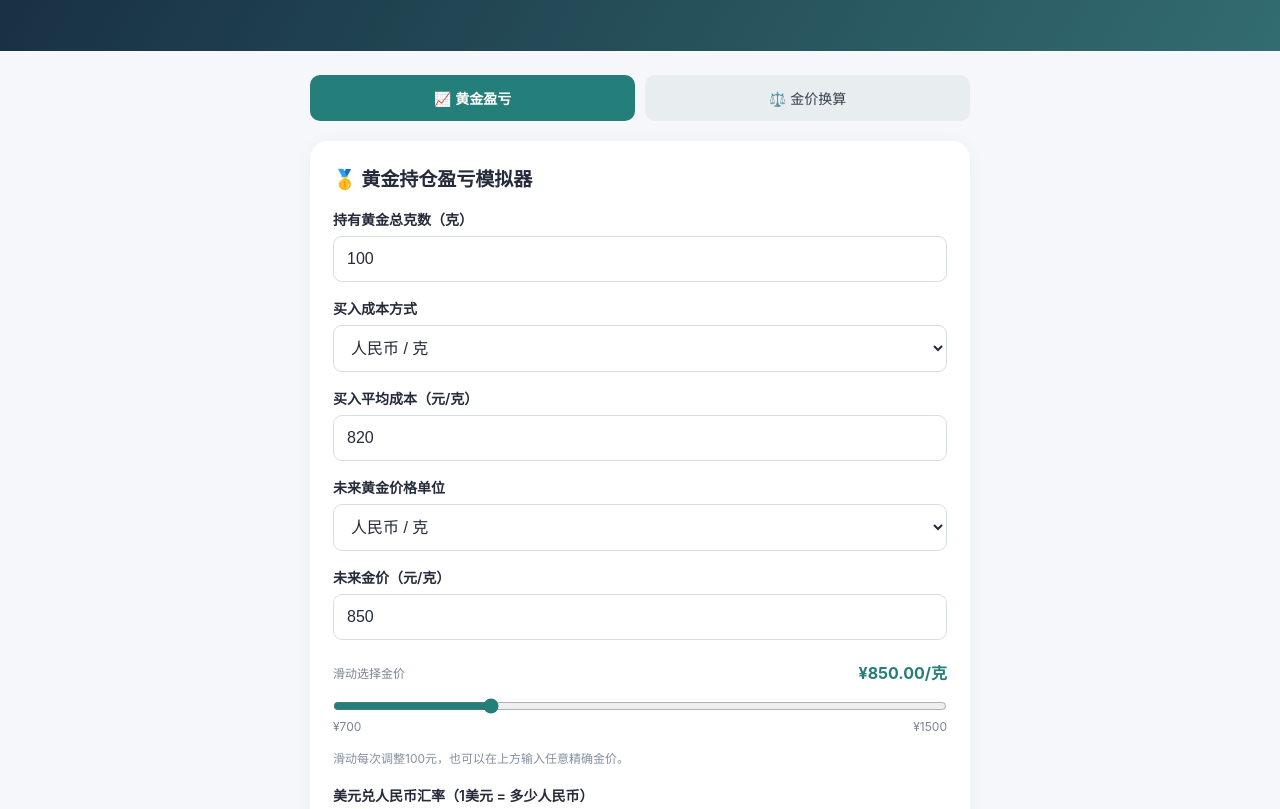
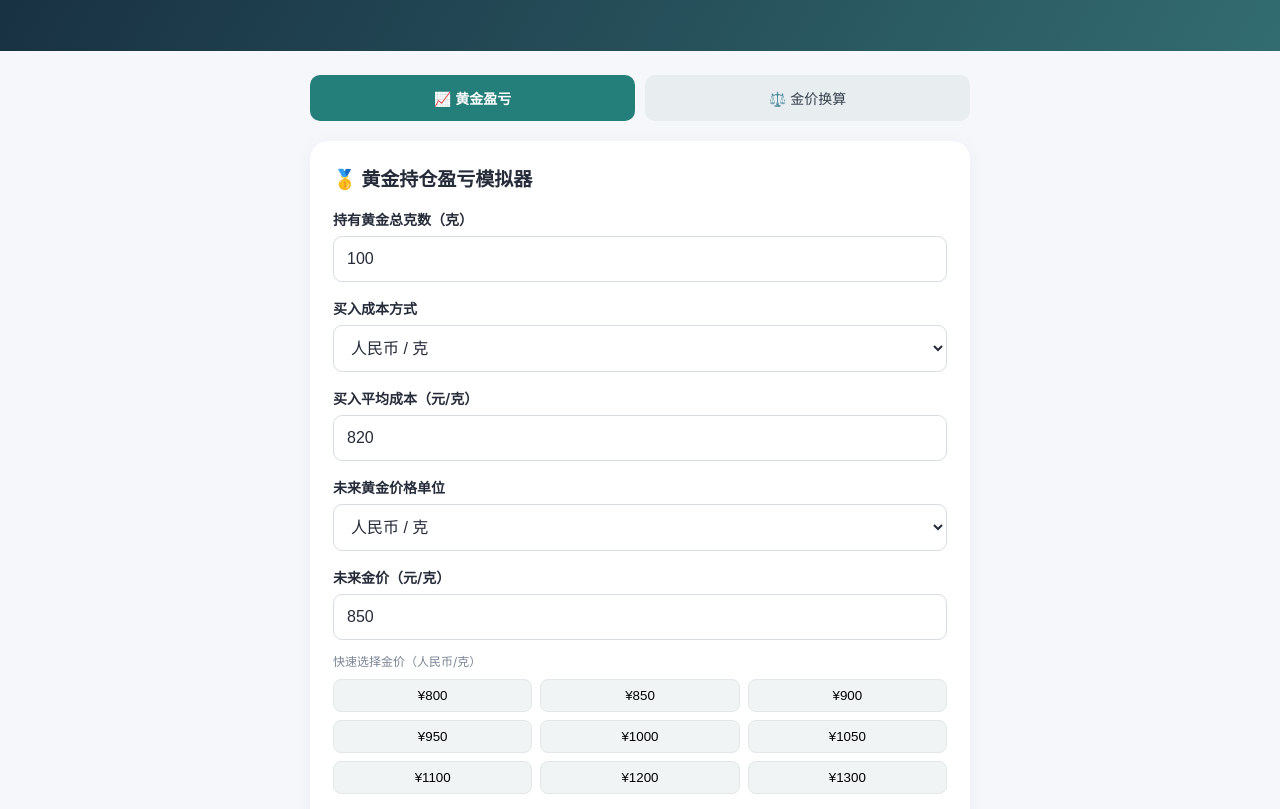
Before and after one commit to rikigoogle/family-tools, a plain HTML site: page index.html in a window 1280 px wide. Shown: the part 119-928 px from the top of the page. Drawn offline with Linux system fonts and the light colour scheme.

Commit message:
Update index.html

```diff
--- a/index.html
+++ b/index.html
@@ -74,43 +74,42 @@ footer{text-align:center;color:#9aa3ad;font-size:12px;padding:15px}
 <input id="future" type="number" min="0" step="any" value="850" oninput="calculate()">
 
 
-<div id="quickCny" style="margin-top:20px">
-  <div style="display:flex;justify-content:space-between;align-items:center;gap:10px">
-    <span class="muted">滑动选择金价</span>
-    <strong id="sliderPrice" style="color:#247e79">
-      ¥850.00/克
-    </strong>
+<!-- 人民币快速选择 -->
+<div id="quickCny">
+  <div class="muted" style="margin-top:12px">
+    快速选择金价（人民币/克）
   </div>
-
-  <input
-    id="cnySlider"
-    type="range"
-    min="700"
-    max="1500"
-    step="100"
-    value="900"
-    style="width:100%;padding:0;border:0;accent-color:#247e79;cursor:pointer;margin:14px 0 5px"
-    oninput="setPrice(this.value)"
-  >
-
-  <div class="muted" style="display:flex;justify-content:space-between">
-    <span>¥700</span>
-    <span>¥1500</span>
+  <div class="chips" style="display:grid;grid-template-columns:repeat(3,minmax(0,1fr));gap:8px">
+    <button onclick="setPrice(800)">¥800</button>
+    <button onclick="setPrice(850)">¥850</button>
+    <button onclick="setPrice(900)">¥900</button>
+    <button onclick="setPrice(950)">¥950</button>
+    <button onclick="setPrice(1000)">¥1000</button>
+    <button onclick="setPrice(1050)">¥1050</button>
+    <button onclick="setPrice(1100)">¥1100</button>
+    <button onclick="setPrice(1200)">¥1200</button>
+    <button onclick="setPrice(1300)">¥1300</button>
   </div>
-  <p class="note">滑动每次调整100元，也可以在上方输入任意精确金价。</p>
 </div>
 
+<!-- 美元快速选择 -->
+<div id="quickUsd" class="hidden">
+  <div class="muted" style="margin-top:12px">
+    快速选择国际金价（美元/盎司）
+  </div>
+  <div class="chips" style="display:grid;grid-template-columns:repeat(3,minmax(0,1fr));gap:8px">
+    <button onclick="setPrice(3800)">$3800</button>
+    <button onclick="setPrice(4000)">$4000</button>
+    <button onclick="setPrice(4250)">$4250</button>
+    <button onclick="setPrice(4500)">$4500</button>
+    <button onclick="setPrice(4750)">$4750</button>
+    <button onclick="setPrice(5000)">$5000</button>
+    <button onclick="setPrice(5250)">$5250</button>
+    <button onclick="setPrice(5600)">$5600</button>
+    <button onclick="setPrice(6000)">$6000</button>
+  </div>
+</div>
 
-<div id="quickUsd" class="hidden">
-<div class="muted" style="margin-top:12px">快速选择国际金价</div>
-<div class="chips">
-<button onclick="setPrice(3400)">$3400</button>
-<button onclick="setPrice(3600)">$3600</button>
-<button onclick="setPrice(3800)">$3800</button>
-<button onclick="setPrice(4000)">$4000</button>
-<button onclick="setPrice(4200)">$4200</button>
-</div>
-</div>
 
 <label>美元兑人民币汇率（1美元 = 多少人民币）</label>
 <input id="fx" type="number" min="0" step="any" value="6.67" oninput="calculate()">
```
